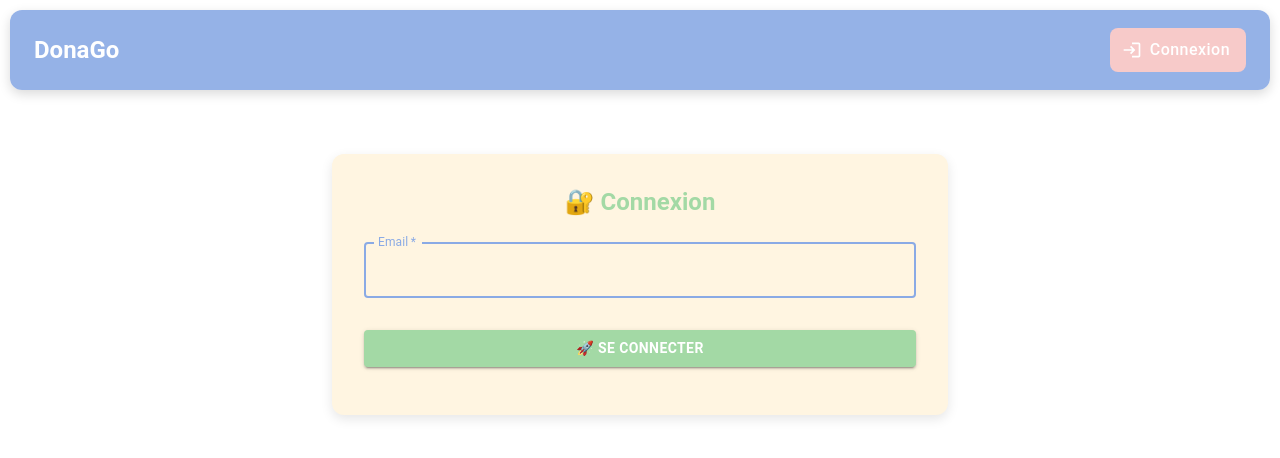
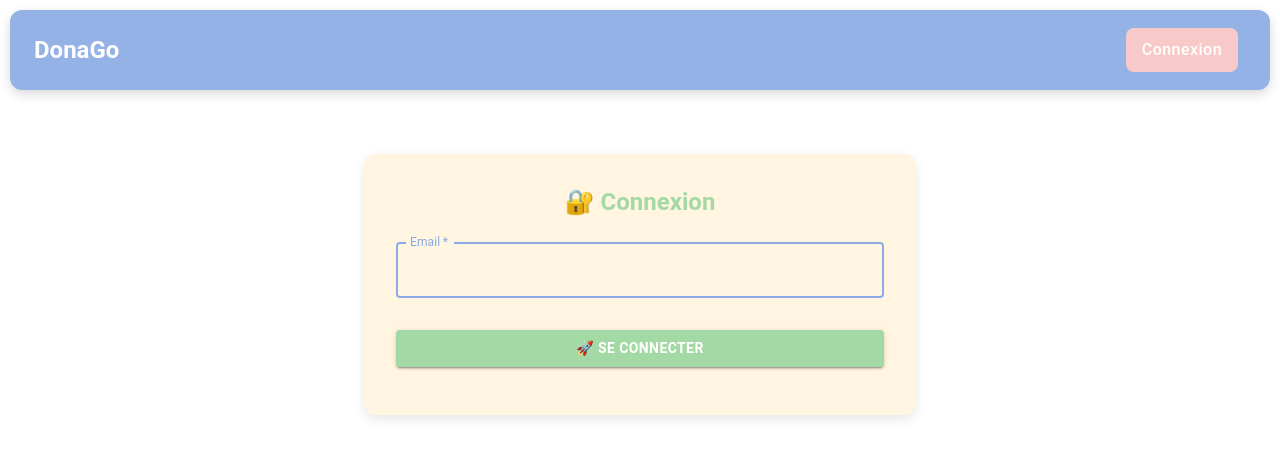
Before and after one commit to IchCodes/collecte, a React (Vite) app in the folder frontend/: page /login in a window 1280 px wide. Shown: the top 458 px of the page. Built offline with nearby package versions, Linux system fonts and the light colour scheme.

Commit message:
fix menu responsive

```diff
--- a/frontend/package.json
+++ b/frontend/package.json
@@ -20,7 +20,8 @@
     "lucide-react": "^0.483.0",
     "react": "^19.0.0",
     "react-dom": "^19.0.0",
-    "react-router-dom": "^7.3.0"
+    "react-router-dom": "^7.3.0",
+    "recharts": "^2.15.1"
   },
   "devDependencies": {
     "@eslint/js": "^9.21.0",
--- a/frontend/src/App.jsx
+++ b/frontend/src/App.jsx
@@ -2,15 +2,23 @@ import { BrowserRouter } from "react-router-dom";
 import { AuthProvider } from "./context/AuthContext";
 import Routes from "./routes/AppRoutes";
 import Header from "./components/Header";
+import { ThemeProvider, createTheme } from "@mui/material/styles";
+import CssBaseline from "@mui/material/CssBaseline";
 
 function App() {
+
+    const theme = createTheme(); // Thème par défaut
     return (
+        <ThemeProvider theme={theme}>
+      <CssBaseline />
         <BrowserRouter>
             <AuthProvider>
                 <Header />
                 <Routes />
             </AuthProvider>
         </BrowserRouter>
+        </ThemeProvider>
+
     );
 }
 
--- a/frontend/src/components/Header.jsx
+++ b/frontend/src/components/Header.jsx
@@ -1,4 +1,4 @@
-import React, { useContext } from "react";
+import React, { useContext, useState } from "react";
 import {
   AppBar,
   Toolbar,
@@ -6,13 +6,19 @@ import {
   IconButton,
   Typography,
   Box,
+  Drawer,
+  List,
+  ListItem,
+  ListItemText,
+  Divider,
+  useMediaQuery,
 } from "@mui/material";
 import { styled } from "@mui/system";
 import { useNavigate } from "react-router-dom";
-import { AccountCircle, Logout, Login } from "@mui/icons-material";
+import { Logout, Login, Menu as MenuIcon } from "@mui/icons-material";
 import AuthContext from "../context/AuthContext";
 
-// Styles avec une palette pastel et du contraste
+// Styles
 const GlassAppBar = styled(AppBar)({
   background: "rgba(138, 170, 229, 0.9)",
   backdropFilter: "blur(12px)",
@@ -20,7 +26,7 @@ const GlassAppBar = styled(AppBar)({
   boxShadow: "0px 4px 12px rgba(0, 0, 0, 0.15)",
   padding: "8px 0",
   margin: "10px",
-  width: "calc(100% - 20px)", // Ajouté pour compenser les marges
+  width: "calc(100% - 20px)",
 });
 
 const StyledButton = styled(Button)({
@@ -28,7 +34,7 @@ const StyledButton = styled(Button)({
   fontSize: "16px",
   padding: "8px 16px",
   borderRadius: "8px",
-  backgroundColor: "#F7CAC9", // Rose pastel
+  backgroundColor: "#F7CAC9",
   color: "white",
   "&:hover": {
     backgroundColor: "#E6A6B2",
@@ -38,29 +44,71 @@ const StyledButton = styled(Button)({
 const Header = () => {
   const { user, logout } = useContext(AuthContext);
   const navigate = useNavigate();
+  const isMobile = useMediaQuery((theme) => theme.breakpoints.down("md"));
+  const [drawerOpen, setDrawerOpen] = useState(false);
 
-  const getNavigationButtons = () => {
+  const getNavigationItems = () => {
+    const navItems = [];
+
     if (user?.role === "ADMINISTRATEUR") {
+      navItems.push(
+        { label: "Tableau de bord", path: "/admin" },
+        { label: "Collecte", path: "/don" },
+        { label: "Animation", path: "/animateur" }
+      );
+    }
+
+    if (user) {
+      navItems.push({ label: "Déconnexion", action: () => logout(navigate) });
+    } else {
+      navItems.push({ label: "Connexion", path: "/login" });
+    }
+
+    return navItems;
+  };
+
+  const renderButtons = () =>
+    getNavigationItems().map((item, index) =>
+      item.path ? (
+        <StyledButton key={index} onClick={() => navigate(item.path)} sx={{ mr: 1 }}>
+          {item.label}
+        </StyledButton>
+      ) : (
+        <StyledButton key={index} onClick={item.action} sx={{ mr: 1 }}>
+          {item.label}
+        </StyledButton>
+      )
+    );
+
+  const renderDrawer = () => (
+    <Drawer anchor="right" open={drawerOpen} onClose={() => setDrawerOpen(false)}>
+      <Box sx={{ width: 250, p: 2 }}>
+        <Typography variant="h6" sx={{ mb: 2 }}>
+          Menu
+        </Typography>
+        <Divider />
+        <List>
+          {getNavigationItems().map((item, index) => (
+            <ListItem
+              button
+              key={index}
+              onClick={() => {
+                setDrawerOpen(false);
+                item.path ? navigate(item.path) : item.action();
+              }}
+            >
+              <ListItemText primary={item.label} />
+            </ListItem>
+          ))}
+        </List>
+      </Box>
+    </Drawer>
+  );
+
   return (
     <>
-          <StyledButton onClick={() => navigate("/admin")} sx={{ mr: 1 }}>
-            Tableau de bord
-          </StyledButton>
-          <StyledButton onClick={() => navigate("/don")} sx={{ mr: 1 }}>
-            Collecte
-          </StyledButton>
-          <StyledButton onClick={() => navigate("/animateur")} sx={{ mr: 1 }}>
-            Animation
-          </StyledButton>
-        </>
-      );
-    }
-    return null;
-  };
-
-  return (
       <GlassAppBar position="static" elevation={0}>
-      <Toolbar className="flex justify-between w-full" sx={{ px: 3 }}>
+        <Toolbar sx={{ px: 3 }} className="flex justify-between w-full">
           <Typography
             variant="h5"
             sx={{
@@ -76,25 +124,21 @@ const Header = () => {
           </Typography>
 
           <Box ml="auto" display="flex" alignItems="center" gap={2}>
-          {user && getNavigationButtons()}
-          {user ? (
-            <StyledButton
-              onClick={() => logout(navigate)}
-              startIcon={<Logout />}
-            >
-              Déconnexion
-            </StyledButton>
+            {!isMobile ? (
+              renderButtons()
             ) : (
-            <StyledButton
-              onClick={() => navigate("/login")}
-              startIcon={<Login />}
-            >
-              Connexion
-            </StyledButton>
+              <>
+                <IconButton color="inherit" onClick={() => setDrawerOpen(true)}>
+                  <MenuIcon />
+                </IconButton>
+              </>
             )}
           </Box>
         </Toolbar>
       </GlassAppBar>
+
+      {isMobile && renderDrawer()}
+    </>
   );
 };
 
--- a/frontend/src/pages/Animateur.jsx
+++ b/frontend/src/pages/Animateur.jsx
@@ -11,6 +11,7 @@ import {
   ListItem,
   ListItemText
 } from "@mui/material";
+import Stats from "../components/Stats";
 
 // Palette de couleurs
 const primaryColor = "#8AAAE5"; // Bleu doux
@@ -58,6 +59,9 @@ const Animateur = () => {
 
   return (
     <Container maxWidth="md" sx={{ textAlign: "center", mt: 5 }}>
+
+        {/* <Stats /> */}
+
       <Typography variant="h4" sx={{ mb: 3, fontWeight: "bold", color: primaryColor }}>
         🔊 Annonce des Dons
       </Typography>
```
Also changed, not shown: 1 other file (tests, documents, lock files or other folders). Lines whose indentation alone changed are shown as unchanged.
